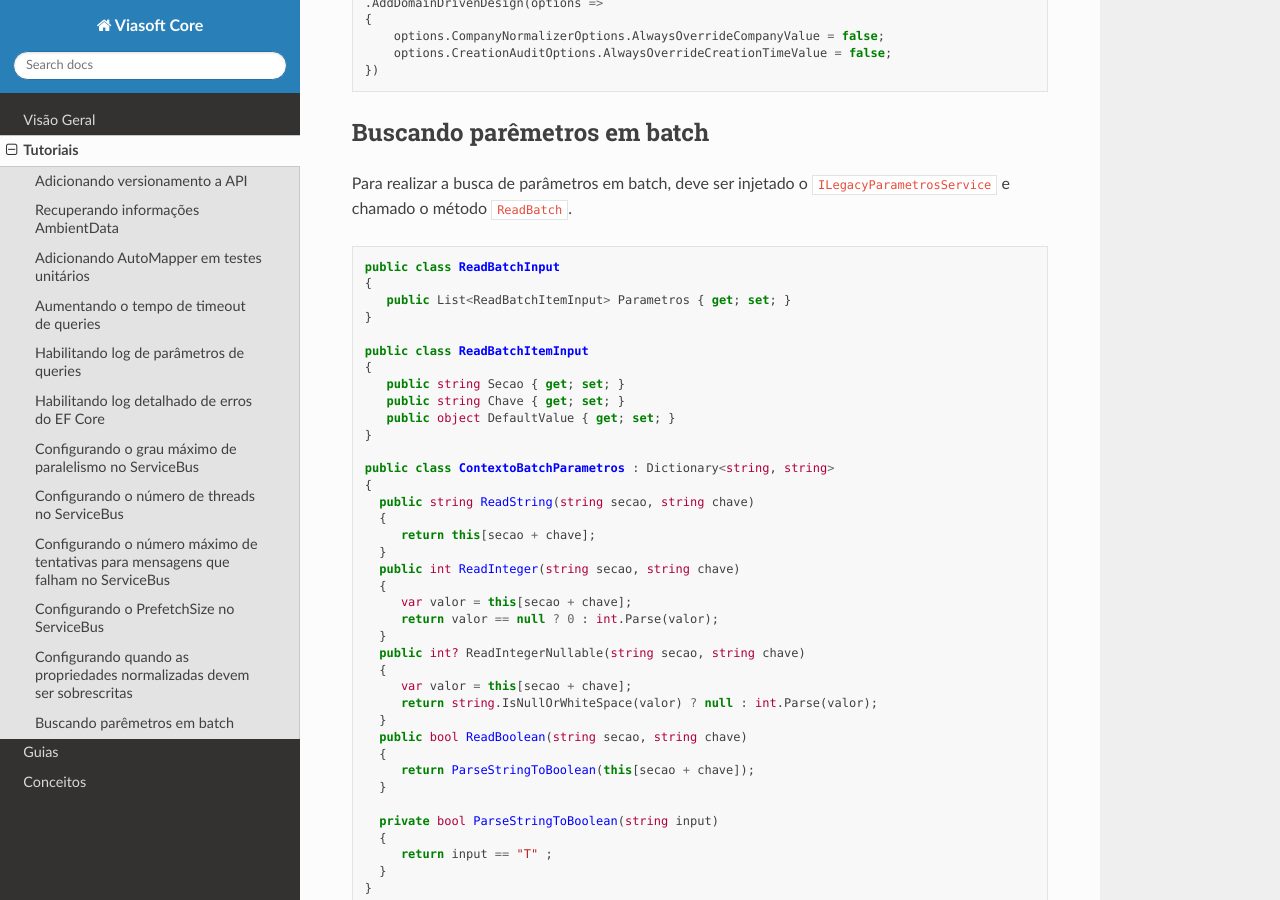
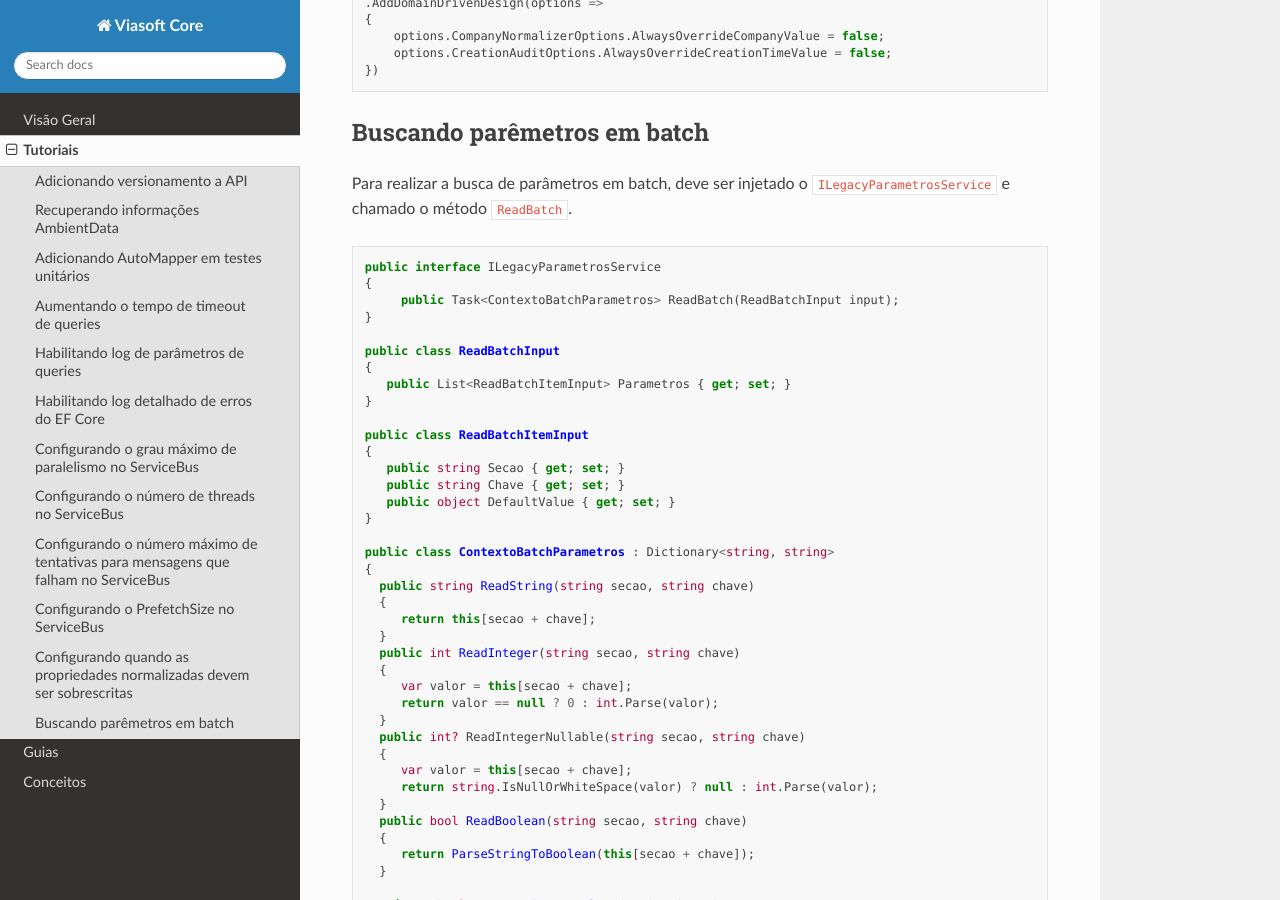
Before and after one commit to viasoftkorp/viasoft-core-docs, a Sphinx documentation site: the page built from docs/source/tutoriais.rst, in a window 1280 px wide and 900 px high, scrolled down 3981 px. Built offline with Sphinx 7.4.7 and the Read the Docs theme 3.1.0, drawn with Linux system fonts in a browser that asks for light colours.

Commit message:
PROP-1949 code cleanup

```diff
--- a/docs/source/tutoriais.rst
+++ b/docs/source/tutoriais.rst
@@ -191,6 +191,11 @@ Para realizar a busca de parâmetros em batch, deve ser injetado o ``ILegacyPara
 
 .. code-block:: c#
 
+   public interface ILegacyParametrosService
+   {
+        public Task<ContextoBatchParametros> ReadBatch(ReadBatchInput input);
+   }
+
    public class ReadBatchInput
    {
       public List<ReadBatchItemInput> Parametros { get; set; }
```
